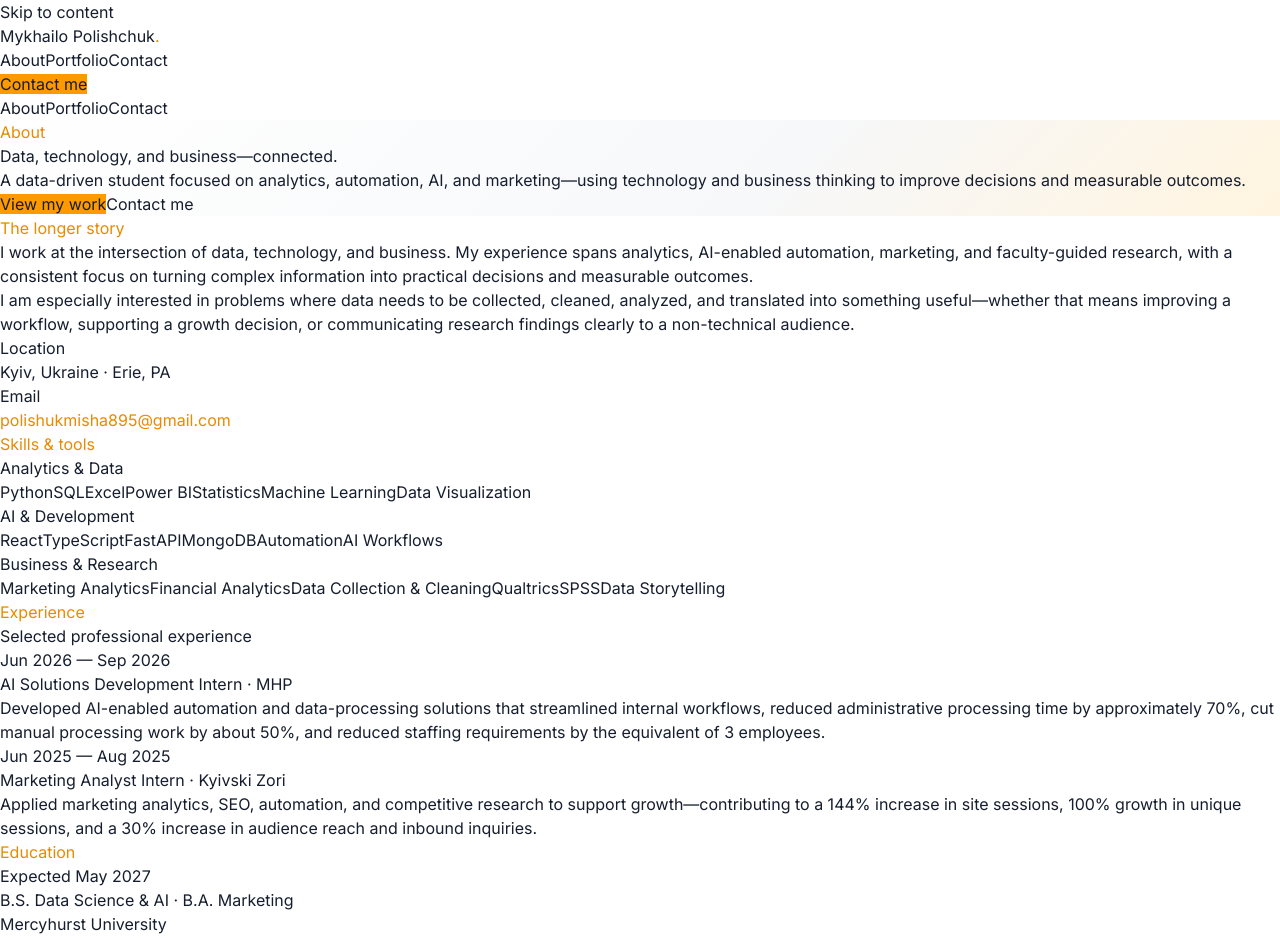
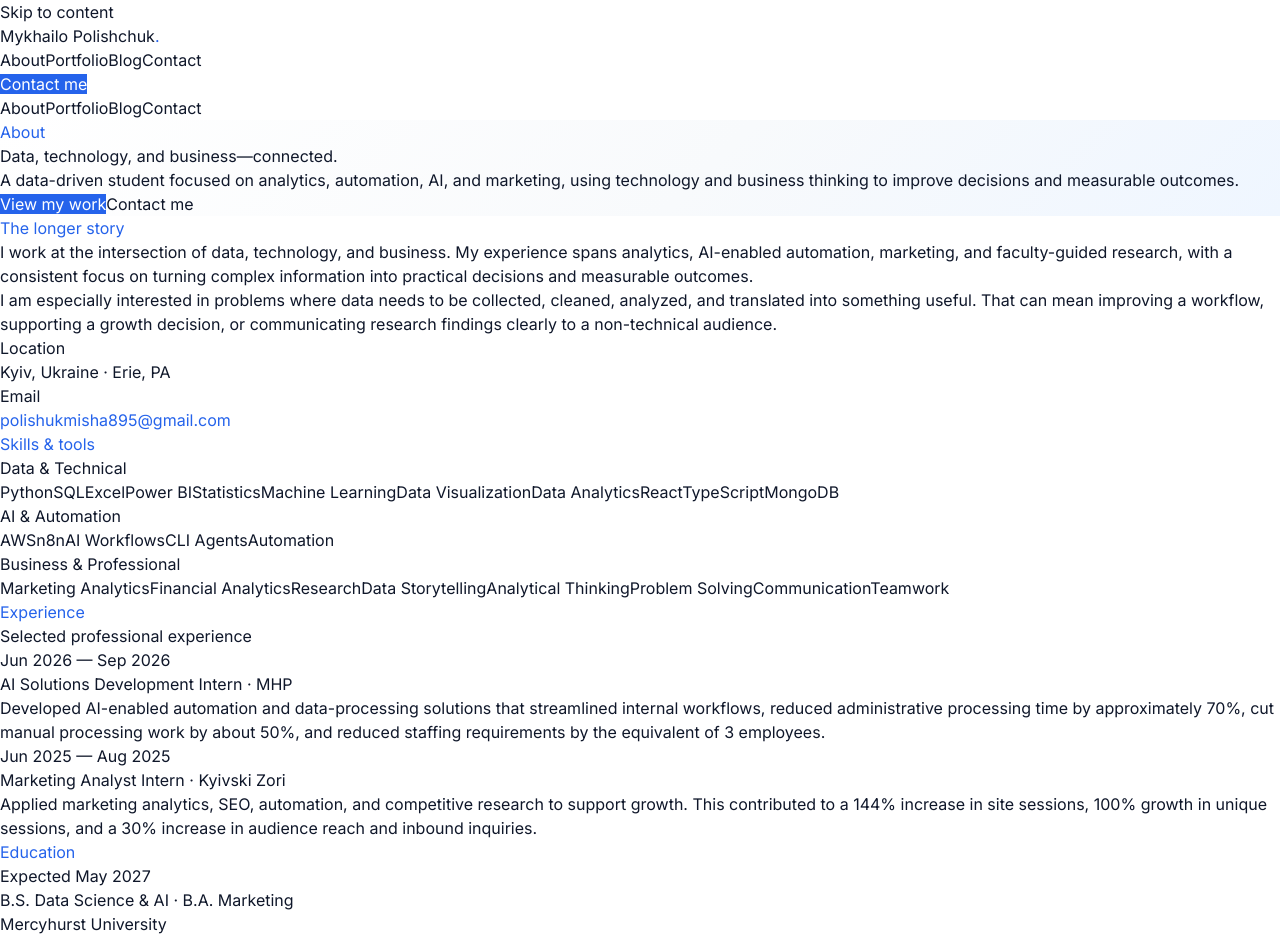
Before and after one commit to Misha200304/My-Website, a Next.js app: page /about in a window 1280 px wide. Shown: the top 940 px of the page. Built offline with nearby package versions, Linux system fonts and the light colour scheme; no server answers.

Commit message:
feat: add portfolio v2 content model and theme

```diff
--- a/package.json
+++ b/package.json
@@ -6,7 +6,8 @@
     "dev": "next dev",
     "build": "next build",
     "start": "next start",
-    "lint": "next lint"
+    "lint": "next lint",
+    "test": "node --test tests/*.test.mjs"
   },
   "dependencies": {
     "gray-matter": "^4.0.3",
--- a/src/app/globals.css
+++ b/src/app/globals.css
@@ -3,31 +3,23 @@
 @tailwind utilities;
 
 :root {
-  --aws-navy: #232f3e;
-  --aws-navy-deep: #161e2d;
-  --aws-orange: #ff9900;
-  --aws-orange-deep: #e88b00;
-  --surface: #f7f8fa;
-  --text: #161e2d;
+  --navy: #0f172a;
+  --blue: #2563eb;
+  --blue-light: #60a5fa;
+  --blue-soft: #eff6ff;
+  --surface: #f8fafc;
+  --text: #0f172a;
 }
 
 * { box-sizing: border-box; }
 html { scroll-behavior: smooth; }
 body { color: var(--text); }
 
-::selection {
-  background: #ffd18a;
-  color: var(--aws-navy-deep);
-}
-
-.accent-text { color: var(--aws-orange-deep); }
-.accent-bg { background: var(--aws-orange); color: var(--aws-navy-deep); }
-.accent-border { border-color: var(--aws-orange); }
-.soft-grad {
-  background: linear-gradient(135deg, #ffffff 0%, #f7f8fa 60%, #fff4df 100%);
-}
-.navy-grad {
-  background: linear-gradient(135deg, var(--aws-navy-deep), var(--aws-navy));
-}
+::selection { background: #bfdbfe; color: var(--navy); }
+.accent-text { color: var(--blue); }
+.accent-bg { background: var(--blue); color: white; }
+.accent-border { border-color: var(--blue); }
+.soft-grad { background: linear-gradient(135deg, #ffffff 0%, #f8fafc 55%, #eff6ff 100%); }
+.navy-grad { background: linear-gradient(135deg, #0f172a, #1e3a8a); }
 
 a, button { outline-offset: 3px; }
--- a/src/components/NavBar.tsx
+++ b/src/components/NavBar.tsx
@@ -7,29 +7,29 @@ import { SITE, NAV_LINKS } from "@/data/config";
 export default function NavBar() {
   const pathname = usePathname();
   return (
-    <header className="sticky top-0 z-50 border-b border-neutral-200 bg-white/90 backdrop-blur">
+    <header className="sticky top-0 z-50 border-b border-slate-200 bg-white/90 backdrop-blur">
       <div className="mx-auto flex h-16 max-w-5xl items-center justify-between px-6">
-        <Link href="/" className="text-lg font-bold tracking-tight text-[#232F3E]" aria-label={`${SITE.name} home`}>
+        <Link href="/" className="text-lg font-bold tracking-tight text-[#0F172A]" aria-label={`${SITE.name} home`}>
           {SITE.name}<span className="accent-text" aria-hidden="true">.</span>
         </Link>
         <nav className="hidden gap-8 text-sm md:flex" aria-label="Primary navigation">
           {NAV_LINKS.map((link) => {
             const active = pathname === link.href || pathname.startsWith(`${link.href}/`);
             return (
-              <Link key={link.href} href={link.href} className={active ? "font-semibold text-[#232F3E]" : "text-neutral-500 transition hover:text-[#232F3E]"}>
+              <Link key={link.href} href={link.href} className={active ? "font-semibold text-[#0F172A]" : "text-slate-500 transition hover:text-[#0F172A]"}>
                 {link.label}
               </Link>
             );
           })}
         </nav>
-        <Link href="/contact" className="accent-bg rounded-full px-4 py-2 text-sm font-semibold transition hover:brightness-95">
+        <Link href="/contact" className="accent-bg rounded-full px-4 py-2 text-sm font-semibold transition hover:bg-[#1D4ED8]">
           Contact me
         </Link>
       </div>
-      <nav className="flex gap-6 overflow-x-auto border-t border-neutral-100 px-6 py-2 text-sm md:hidden" aria-label="Mobile navigation">
+      <nav className="flex gap-6 overflow-x-auto border-t border-slate-100 px-6 py-2 text-sm md:hidden" aria-label="Mobile navigation">
         {NAV_LINKS.map((link) => {
           const active = pathname === link.href || pathname.startsWith(`${link.href}/`);
-          return <Link key={link.href} href={link.href} className={active ? "whitespace-nowrap font-semibold text-[#232F3E]" : "whitespace-nowrap text-neutral-500"}>{link.label}</Link>;
+          return <Link key={link.href} href={link.href} className={active ? "whitespace-nowrap font-semibold text-[#0F172A]" : "whitespace-nowrap text-slate-500"}>{link.label}</Link>;
         })}
       </nav>
     </header>
--- a/src/data/config.ts
+++ b/src/data/config.ts
@@ -2,10 +2,10 @@ export const SITE = {
   name: "Mykhailo Polishchuk",
   title: "Data Science, AI & Marketing",
   tagline: "I turn data into better decisions.",
-  bio: "A data-driven student focused on analytics, automation, AI, and marketing—using technology and business thinking to improve decisions and measurable outcomes.",
+  bio: "A data-driven student focused on analytics, automation, AI, and marketing, using technology and business thinking to improve decisions and measurable outcomes.",
   bioExtended: `I work at the intersection of data, technology, and business. My experience spans analytics, AI-enabled automation, marketing, and faculty-guided research, with a consistent focus on turning complex information into practical decisions and measurable outcomes.
 
-I am especially interested in problems where data needs to be collected, cleaned, analyzed, and translated into something useful—whether that means improving a workflow, supporting a growth decision, or communicating research findings clearly to a non-technical audience.`,
+I am especially interested in problems where data needs to be collected, cleaned, analyzed, and translated into something useful. That can mean improving a workflow, supporting a growth decision, or communicating research findings clearly to a non-technical audience.`,
   available: true,
   url: process.env.NEXT_PUBLIC_SITE_URL || "https://example.com",
   cvPdf: "/resume.pdf",
@@ -16,6 +16,7 @@ I am especially interested in problems where data needs to be collected, cleaned
 export const NAV_LINKS = [
   { label: "About", href: "/about" },
   { label: "Portfolio", href: "/portfolio" },
+  { label: "Blog", href: "/blog" },
   { label: "Contact", href: "/contact" },
 ] as const;
 
@@ -26,16 +27,16 @@ export const SOCIAL_LINKS = [
 
 export const SKILL_GROUPS = [
   {
-    heading: "Analytics & Data",
-    tags: ["Python", "SQL", "Excel", "Power BI", "Statistics", "Machine Learning", "Data Visualization"],
+    heading: "Data & Technical",
+    tags: ["Python", "SQL", "Excel", "Power BI", "Statistics", "Machine Learning", "Data Visualization", "Data Analytics", "React", "TypeScript", "MongoDB"],
   },
   {
-    heading: "AI & Development",
-    tags: ["React", "TypeScript", "FastAPI", "MongoDB", "Automation", "AI Workflows"],
+    heading: "AI & Automation",
+    tags: ["AWS", "n8n", "AI Workflows", "CLI Agents", "Automation"],
   },
   {
-    heading: "Business & Research",
-    tags: ["Marketing Analytics", "Financial Analytics", "Data Collection & Cleaning", "Qualtrics", "SPSS", "Data Storytelling"],
+    heading: "Business & Professional",
+    tags: ["Marketing Analytics", "Financial Analytics", "Research", "Data Storytelling", "Analytical Thinking", "Problem Solving", "Communication", "Teamwork"],
   },
 ] as const;
 
@@ -45,26 +46,19 @@ export const EXPERIENCE = [
     role: "AI Solutions Development Intern",
     company: "MHP",
     companyUrl: "https://mhp.com.ua/en/home",
-    description:
-      "Developed AI-enabled automation and data-processing solutions that streamlined internal workflows, reduced administrative processing time by approximately 70%, cut manual processing work by about 50%, and reduced staffing requirements by the equivalent of 3 employees.",
+    description: "Developed AI-enabled automation and data-processing solutions that streamlined internal workflows, reduced administrative processing time by approximately 70%, cut manual processing work by about 50%, and reduced staffing requirements by the equivalent of 3 employees.",
   },
   {
     period: "Jun 2025 — Aug 2025",
     role: "Marketing Analyst Intern",
     company: "Kyivski Zori",
-    companyUrl: "",
-    description:
-      "Applied marketing analytics, SEO, automation, and competitive research to support growth—contributing to a 144% increase in site sessions, 100% growth in unique sessions, and a 30% increase in audience reach and inbound inquiries.",
+    companyUrl: "https://kz.kiev.ua/",
+    description: "Applied marketing analytics, SEO, automation, and competitive research to support growth. This contributed to a 144% increase in site sessions, 100% growth in unique sessions, and a 30% increase in audience reach and inbound inquiries.",
   },
 ] as const;
 
 export const EDUCATION = [
-  {
-    period: "Expected May 2027",
-    degree: "B.S. Data Science & AI · B.A. Marketing",
-    school: "Mercyhurst University",
-    note: "GPA 3.9",
-  },
+  { period: "Expected May 2027", degree: "B.S. Data Science & AI · B.A. Marketing", school: "Mercyhurst University", note: "GPA 3.9" },
 ] as const;
 
 export const HONORS = [
@@ -76,21 +70,37 @@ export const HONORS = [
   { year: "Honors", name: "Phi Eta Sigma", issuer: "National Honor Society" },
 ] as const;
 
+export const AWS_STUDENT_BUILDER = {
+  title: "AWS Student Builder",
+  description: "Building cloud knowledge through technical learning, student community activities, events, and peer engagement.",
+  href: null as string | null,
+} as const;
+
+export type BlogPost = {
+  slug: string;
+  title: string;
+  excerpt: string;
+  date: string;
+  readingTime: string;
+  tags: string[];
+  content: string;
+};
+
+export const BLOG_POSTS: BlogPost[] = [];
+
 export const PROJECTS = [
   {
     slug: "ai-workflow-automation",
     title: "AI & Workflow Automation",
     tagline: "Using AI and automation to improve operational efficiency.",
-    description:
-      "Applied AI-enabled automation and data-processing techniques to reduce repetitive work and make internal workflows faster and more reliable, while keeping the public case study intentionally high-level.",
-    challenge:
-      "Manual processing created avoidable administrative work and required significant staff time across recurring internal tasks.",
-    solution:
-      "Combined software development, automation, and AI-assisted processing to simplify repetitive steps and move information through the workflow more efficiently.",
-    outcome:
-      "Approximately 70% less administrative processing time · About 50% less manual processing work · Staffing requirements reduced by the equivalent of 3 employees.",
-    tags: ["AI", "Automation", "React", "TypeScript", "FastAPI", "MongoDB"],
-    gradient: "from-[#232F3E] via-[#3b4b5f] to-[#FF9900]",
+    description: "Applied AI-enabled automation and data-processing techniques to reduce repetitive work and make internal workflows faster and more reliable, while keeping the public case study intentionally high-level.",
+    challenge: "Manual processing created avoidable administrative work and required significant staff time across recurring internal tasks.",
+    solution: "Combined automation, AI-assisted processing, and practical software tools to simplify repetitive steps and move information through the workflow more efficiently.",
+    outcome: "Approximately 70% less administrative processing time · About 50% less manual processing work · Staffing requirements reduced by the equivalent of 3 employees.",
+    tags: ["AI", "Automation", "n8n", "CLI Agents", "AWS"],
+    gradient: "from-[#0F172A] via-[#1E3A8A] to-[#2563EB]",
+    image: "",
+    imageAlt: "",
     year: "2026",
     role: "AI Solutions Development Intern",
     liveUrl: "",
@@ -100,16 +110,14 @@ export const PROJECTS = [
     slug: "research-sports-analytics",
     title: "Research & Sports Analytics",
     tagline: "Turning large open-source datasets into interpretable research findings.",
-    description:
-      "Faculty-guided research using Python, Excel, statistical testing, regression, visualization, and presentation to move from raw public data to analysis-ready evidence and clear conclusions.",
-    challenge:
-      "Open-source education and sports data needed to be collected, standardized, and analyzed before it could support meaningful research questions.",
-    solution:
-      "Built a repeatable data-cleaning and analysis workflow, applied statistical and regression methods, and translated results into visuals and presentation-ready findings.",
-    outcome:
-      "Collected, cleaned, and standardized 80,000+ open-source records and presented findings to non-technical audiences with practical implications for learning and athlete performance.",
+    description: "Faculty-guided research using Python, Excel, statistical testing, regression, visualization, and presentation to move from raw public data to analysis-ready evidence and clear conclusions.",
+    challenge: "Open-source education and sports data needed to be collected, standardized, and analyzed before it could support meaningful research questions.",
+    solution: "Built a repeatable data-cleaning and analysis workflow, applied statistical and regression methods, and translated results into visuals and presentation-ready findings.",
+    outcome: "Collected, cleaned, and standardized 80,000+ open-source records and presented findings to non-technical audiences with practical implications for learning and athlete performance.",
     tags: ["Python", "Excel", "Statistics", "Regression", "Research"],
-    gradient: "from-[#d9e2ec] via-[#f7f8fa] to-[#ffd18a]",
+    gradient: "from-[#DBEAFE] via-[#F8FAFC] to-[#93C5FD]",
+    image: "",
+    imageAlt: "",
     year: "2025 — Present",
     role: "Faculty-Guided Researcher",
     liveUrl: "",
@@ -119,35 +127,31 @@ export const PROJECTS = [
     slug: "marketing-analytics-growth",
     title: "Marketing Analytics & Growth",
     tagline: "Combining analytics, SEO, automation, and competitive research.",
-    description:
-      "Used digital analytics and marketing execution to improve discoverability, reduce manual lead-handling work, and support stronger audience growth and inbound demand.",
-    challenge:
-      "The business needed stronger digital visibility and a more efficient way to turn incoming interest into usable information for the team.",
-    solution:
-      "Applied on-page SEO, website improvements, marketing analytics, AI-assisted data extraction, organic social strategy, and competitive analysis.",
-    outcome:
-      "+144% site sessions · +100% unique sessions · +30% audience reach and inbound inquiries.",
+    description: "Used digital analytics and marketing execution to improve discoverability, reduce manual lead-handling work, and support stronger audience growth and inbound demand.",
+    challenge: "The business needed stronger digital visibility and a more efficient way to turn incoming interest into usable information for the team.",
+    solution: "Applied on-page SEO, website improvements, marketing analytics, AI-assisted data extraction, organic social strategy, and competitive analysis.",
+    outcome: "+144% site sessions · +100% unique sessions · +30% audience reach and inbound inquiries.",
     tags: ["Marketing Analytics", "SEO", "Automation", "Competitive Analysis"],
-    gradient: "from-[#fff4df] via-[#f7f8fa] to-[#232F3E]",
+    gradient: "from-[#EFF6FF] via-[#F8FAFC] to-[#2563EB]",
+    image: "",
+    imageAlt: "",
     year: "2025",
     role: "Marketing Analyst Intern",
-    liveUrl: "",
+    liveUrl: "https://kz.kiev.ua/",
     featured: true,
   },
   {
     slug: "financial-survey-analytics",
     title: "Financial & Survey Analytics",
     tagline: "Applying quantitative methods to financial and behavioral questions.",
-    description:
-      "Course-based analytical work spanning portfolio risk and diversification as well as survey research on perceptions of AI in the workplace.",
-    challenge:
-      "Different business questions required different quantitative methods—from evaluating relationships among financial returns to structuring and interpreting survey responses.",
-    solution:
-      "Used Excel modeling, returns, volatility, correlation, regression, Qualtrics, and structured statistical analysis to evaluate the data and communicate findings.",
-    outcome:
-      "Produced interpretable analyses of S&P 500 portfolio risk and diversification and translated survey responses into structured findings about perceptions of AI in the workplace.",
+    description: "Course-based analytical work spanning portfolio risk and diversification as well as survey research on perceptions of AI in the workplace.",
+    challenge: "Different business questions required different quantitative methods, from evaluating relationships among financial returns to structuring and interpreting survey responses.",
+    solution: "Used Excel modeling, returns, volatility, correlation, regression, Qualtrics, and structured statistical analysis to evaluate the data and communicate findings.",
+    outcome: "Produced interpretable analyses of S&P 500 portfolio risk and diversification and translated survey responses into structured findings about perceptions of AI in the workplace.",
     tags: ["Excel", "Financial Analytics", "Qualtrics", "SPSS", "Regression"],
-    gradient: "from-[#e8edf2] via-[#fff4df] to-[#ffb84d]",
+    gradient: "from-[#E2E8F0] via-[#F8FAFC] to-[#93C5FD]",
+    image: "",
+    imageAlt: "",
     year: "2025",
     role: "Course Projects",
     liveUrl: "",
```
Also changed, not shown: src/components/Footer.tsx (+5 -5 lines), 1 other file (tests, documents, lock files or other folders).
